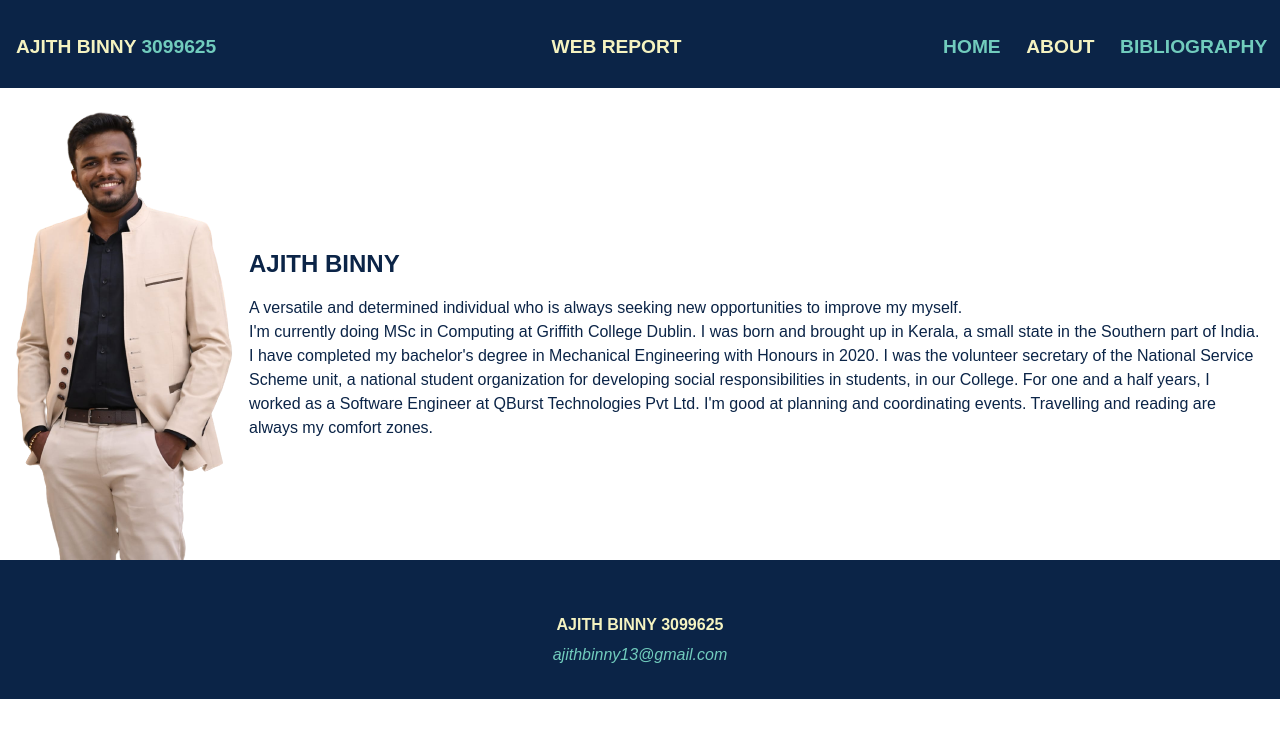
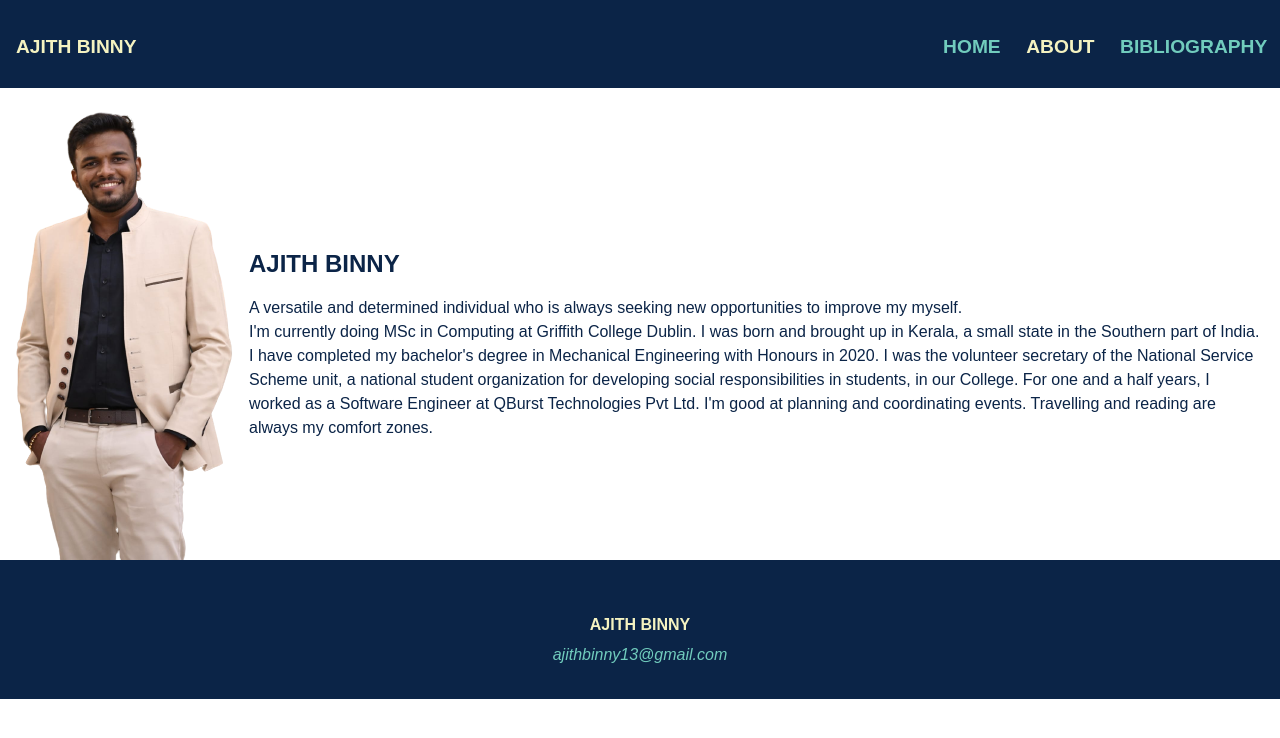
Before and after one commit to ajith-binny/Semantic-HTML, a plain HTML site: page about.html in a window 1280 px wide. Drawn offline with Linux system fonts and the light colour scheme.

Commit message:
Update about.html

```diff
--- a/about.html
+++ b/about.html
@@ -8,7 +8,7 @@
     <meta charset="UTF-8"> <!-- character encoding that represent all characters in the Unicode standard -->
     <meta http-equiv="X-UA-Compatible" content="IE=edge"> <!-- ensure that the page is displayed correctly -->
     <meta name="viewport" content="width=device-width, initial-scale=1.0"> <!-- ensure that your web page is displayed correctly on screens of different sizes and resolutions -->
-    <title>Ajith Binny 3099625</title> <!-- title of the web page -->
+    <title>Ajith Binny</title> <!-- title of the web page -->
     <link rel="stylesheet" href="css/style.css"> <!-- link to the external css style sheet -->
 </head>
 
@@ -17,8 +17,8 @@
                 Header and Navigation bar
     ------------------------------------------------->
     <header>
-        <h4>AJITH BINNY <span>3099625</span></h4> <!-- span is given to show student number in different color -->
-        <h2 class="page-title">WEB REPORT</h2>
+        <h4>AJITH BINNY</h4> <!-- span is given to show student number in different color -->
+        <h2 class="page-title"></h2>
     </header>
     <nav class="header-nav"> <!-- header and nav are seperated so that, only the nav can be stick to the top for mobile version -->
         <ul>
@@ -57,7 +57,7 @@
                     Footer Section
     ------------------------------------------------->
     <footer>
-        <h4>AJITH BINNY 3099625</h4>
+        <h4>AJITH BINNY</h4>
         <address>
             <a href="mailto:ajithbinny13@gmail.com">ajithbinny13@gmail.com</a> <!-- 'mailto' will open the email app when the link is clicked-->
         </address>
```
